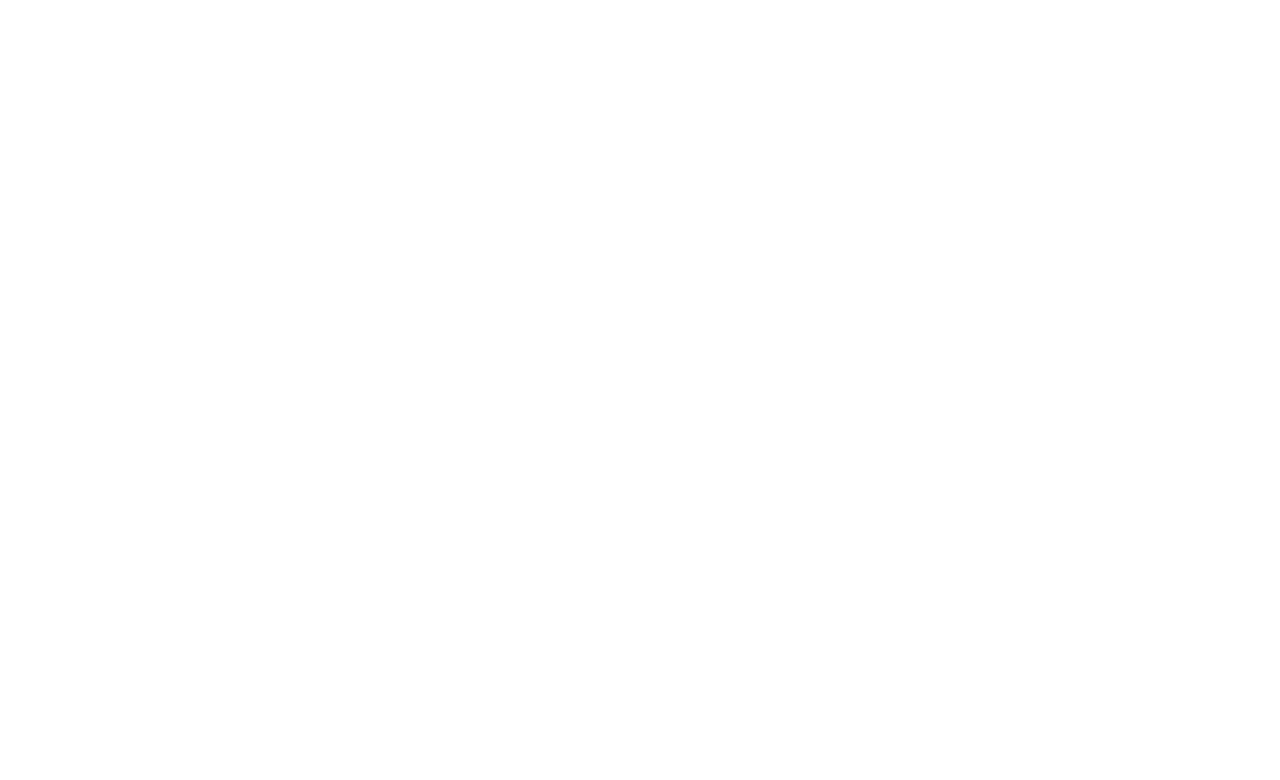
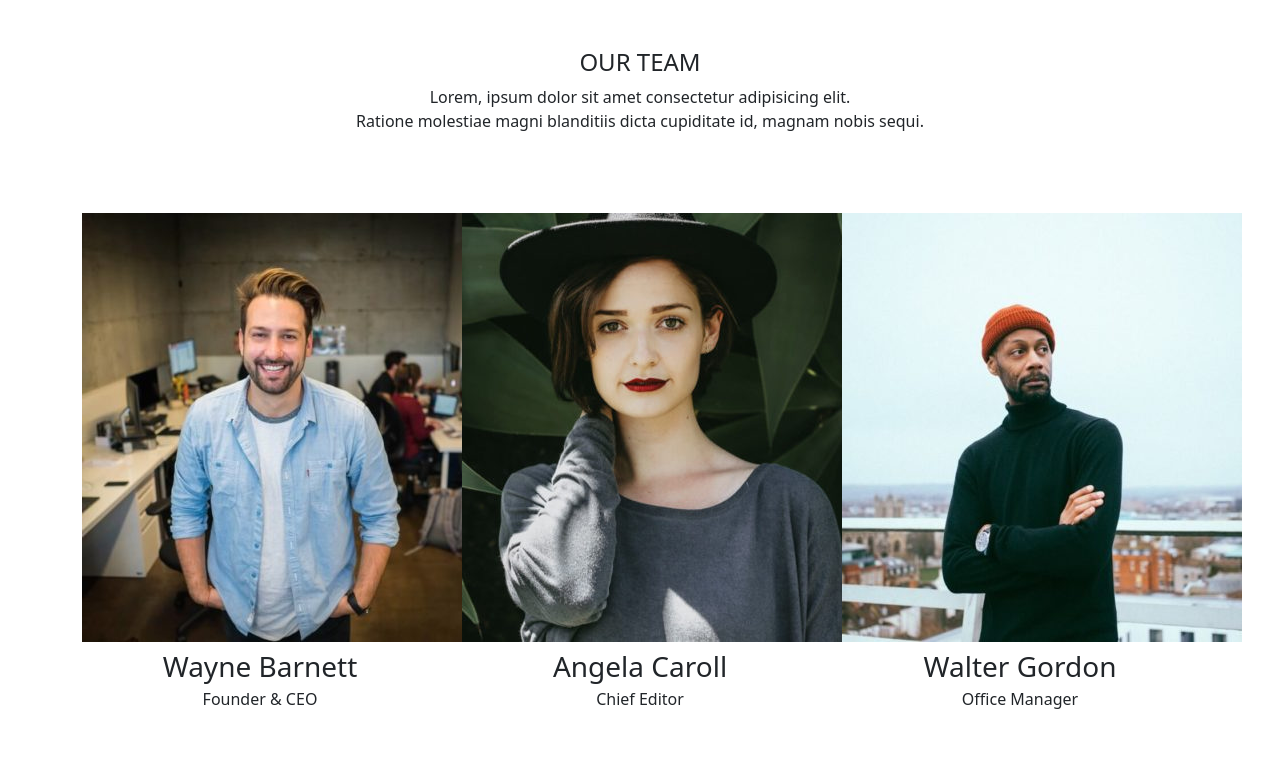
Before and after one commit to ClaPascarella/js-our-team, a plain HTML site: page index.html in a window 1280 px wide. Shown: the top 780 px of the page. Drawn offline with nearby package versions, Linux system fonts and the light colour scheme.

Commit message:
file js e html

```diff
--- a/index.html
+++ b/index.html
@@ -4,9 +4,34 @@
     <meta charset="UTF-8">
     <meta name="viewport" content="width=device-width, initial-scale=1.0">
     <title>Document</title>
+    <!-- Bootstrap -->
+    <link href="https://cdn.jsdelivr.net/npm/bootstrap@5.3.3/dist/css/bootstrap.min.css" rel="stylesheet" integrity="sha384-QWTKZyjpPEjISv5WaRU9OFeRpok6YctnYmDr5pNlyT2bRjXh0JMhjY6hW+ALEwIH" crossorigin="anonymous">
+
 </head>
 <body>
-    <div id="team, img"></div>
+    <main>
+        <header class="py-5 mb-3">
+            <section class="container">
+                <div class="row text-center">
+                    <h1 class="text-uppercase fs-4">
+                        Our Team
+                    </h1>
+                    <p>
+                        Lorem, ipsum dolor sit amet consectetur adipisicing elit. <br> Ratione molestiae magni blanditiis dicta cupiditate id, magnam nobis sequi.
+                    </p>
+                </div>
+            </section>
+        </header>
+
+        <section class="cards">
+            <div class="container">
+                <div class="row text-center"  id="cards-container">
+
+                </div>
+            </div>
+        </section>
+    </main>
+
 
     <script src="./main.js"></script>
 </body>
--- a/main.js
+++ b/main.js
@@ -1,12 +1,28 @@
-team = [
-    {nome: "Wayne Barnett", ruolo: "Founder & CEO", foto: "img/wayne-barnett-founder-ceo.jpg"},
-    {nome: "Angela Caroll", ruolo: "Chief Editor", foto:"img/angela-caroll-chief-editor.jpg"},
-    {nome: "Walter Gordon", ruolo: "Office Manager", foto:"img/walter-gordon-office-manager.jpg"},
-    {nome: "Angela Lopez", ruolo: "Social media Manager", foto:"img/angela-lopez-social-media-manager.jpg"},
-    {nome: "Scott Estrada", ruolo: "Developer", foto:"img/scott-estrada-developer.jpg"},
-    {nome: "Barbara Ramos", ruolo: "Graphic Designer", foto:"img/barbara-ramos-graphic-designer.jpg"},
+let teamList = [
+    {nome: "Wayne Barnett", ruolo: "Founder & CEO", foto: "wayne-barnett-founder-ceo.jpg"},
+    {nome: "Angela Caroll", ruolo: "Chief Editor", foto:"angela-caroll-chief-editor.jpg"},
+    {nome: "Walter Gordon", ruolo: "Office Manager", foto:"walter-gordon-office-manager.jpg"},
+    {nome: "Angela Lopez", ruolo: "Social media Manager", foto:"angela-lopez-social-media-manager.jpg"},
+    {nome: "Scott Estrada", ruolo: "Developer", foto:"scott-estrada-developer.jpg"},
+    {nome: "Barbara Ramos", ruolo: "Graphic Designer", foto:"/barbara-ramos-graphic-designer.jpg"},
 ]
 
-for(let i=0; i<team.length; i++) {
-    console.log(team[i]);
+const cardsContainer = document.getElementById('cards-container');
+
+for (let i = 0; i< teamList.length; i++) {
+    let element = teamList[i];
+    cardsContainer.innerHTML += `
+    <div class="col-4 mb-5">
+        <article class="my_card">
+            <img src="./img/${element.foto}" alt="${element.nome}">
+            <div class="card-description p-2">
+                <h3 class='card-nome mb-1'>
+                    ${element.nome}
+                </h3>
+                <p class='card-foto mb-3'>
+                    ${element.ruolo}
+                </p>
+            </div>
+        </article>
+    </div>`;
 }
```
